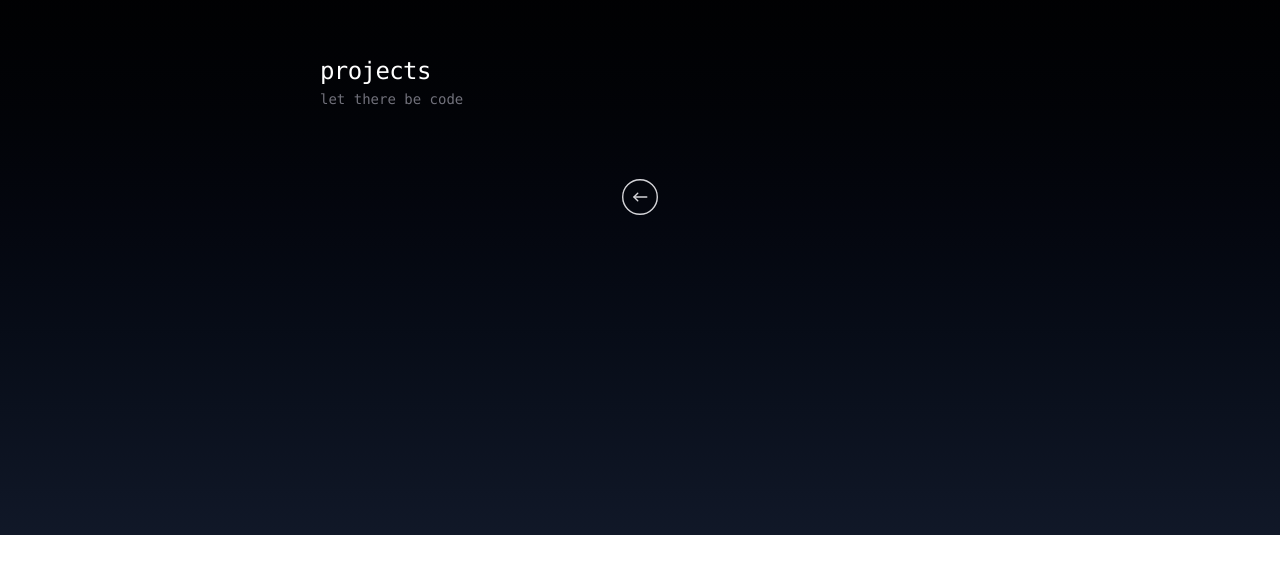
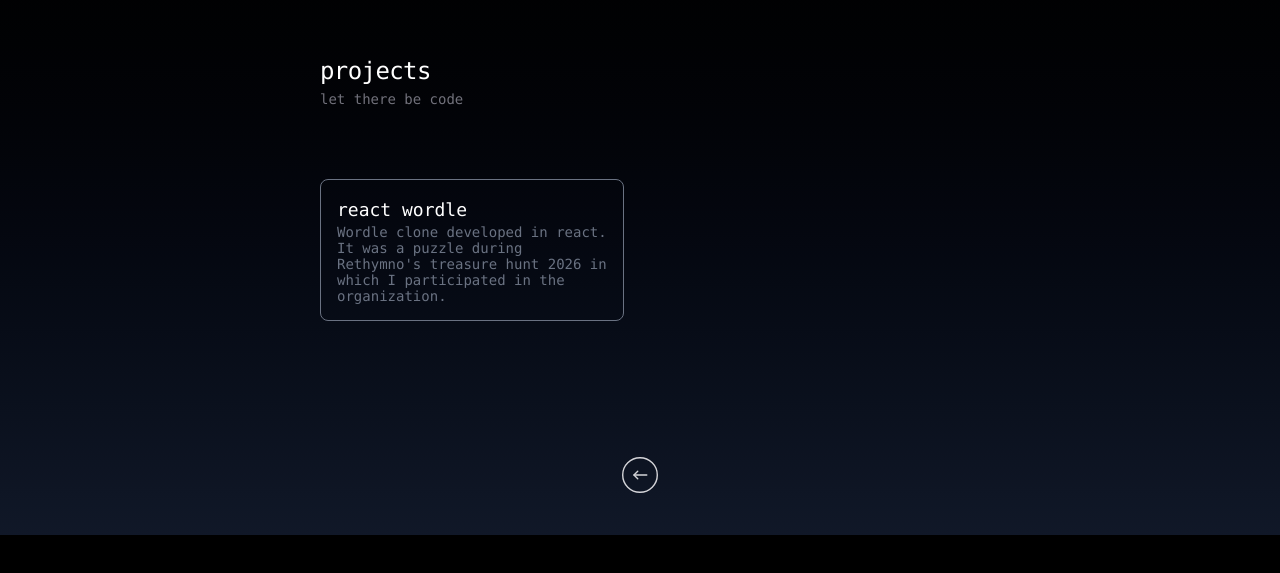
Before and after one commit to geofl0u/geofl0u-website, a Next.js app: page /projects in a window 1280 px wide. Shown: the part 265-838 px from the top of the page. Before the commit the page ends 800 px from the top, so only its background shows below. Built offline with nearby package versions, Linux system fonts and the light colour scheme.

Commit message:
implement projects page

```diff
--- a/src/app/about/page.tsx
+++ b/src/app/about/page.tsx
@@ -8,13 +8,13 @@ export default function AboutPage() {
     <PageWrapper>
       <Header title={'Georgios Flouris'} subtitle={'Software Engineer'} />
       <div className="flex flex-col gap-2 text-zinc-400">
-        <p className="animate-fade-in text-xl">
+        <div className="animate-fade-in text-xl">
           Never good with about pages, but I guess I had to include one on my
           portfolio website. Here to show the coding I have done for fun in my
           free time. Proud nerd. Video games, board games, TTRPGs, fantasy and pretty much
           anything than can identify me as a nerd.
-          <div className="text-xs text-zinc-600 py-16 text-center">journey before destination</div>
-        </p>
+          <p className="text-xs text-zinc-600 py-16 text-center">journey before destination</p>
+        </div>
       </div>
       <BackButton />
     </PageWrapper>
--- /dev/null
+++ b/src/app/components/projectCard.tsx
@@ -0,0 +1,18 @@
+export default function ProjectCard(props: {
+  url: string;
+  title: string;
+  desc: string;
+}) {
+  const { url, title, desc } = props;
+
+  return (
+    <a
+      href={url}
+      target="_tab"
+      className="hover: col-span-1 rounded-lg border border-gray-500 p-4 hover:bg-gray-800"
+    >
+      <div className="text-lg">{title}</div>
+      <div className="text-sm/4 text-gray-500">{desc}</div>
+    </a>
+  );
+}
--- a/src/app/projects/page.tsx
+++ b/src/app/projects/page.tsx
@@ -1,12 +1,22 @@
 import BackButton from "../components/backButton";
 import Header from "../components/header";
 import PageWrapper from "../components/pageWrapper";
+import ProjectCard from "../components/projectCard";
 
 export default function ProjectsPage() {
   return (
     <PageWrapper>
-      <Header title={'projects'} subtitle={'let there be code'} />
+      <Header title={"projects"} subtitle={"let there be code"} />
+      <div className="w-100% mb-32 grid grid-cols-2 gap-8">
+        <ProjectCard
+          url={"https://graceful-speculoos-575232.netlify.app/"}
+          title={"react wordle"}
+          desc={
+            "Wordle clone developed in react. It was a puzzle during Rethymno's treasure hunt 2026 in which I participated in the organization."
+          }
+        />
+      </div>
       <BackButton />
     </PageWrapper>
-  )
+  );
 }
```
